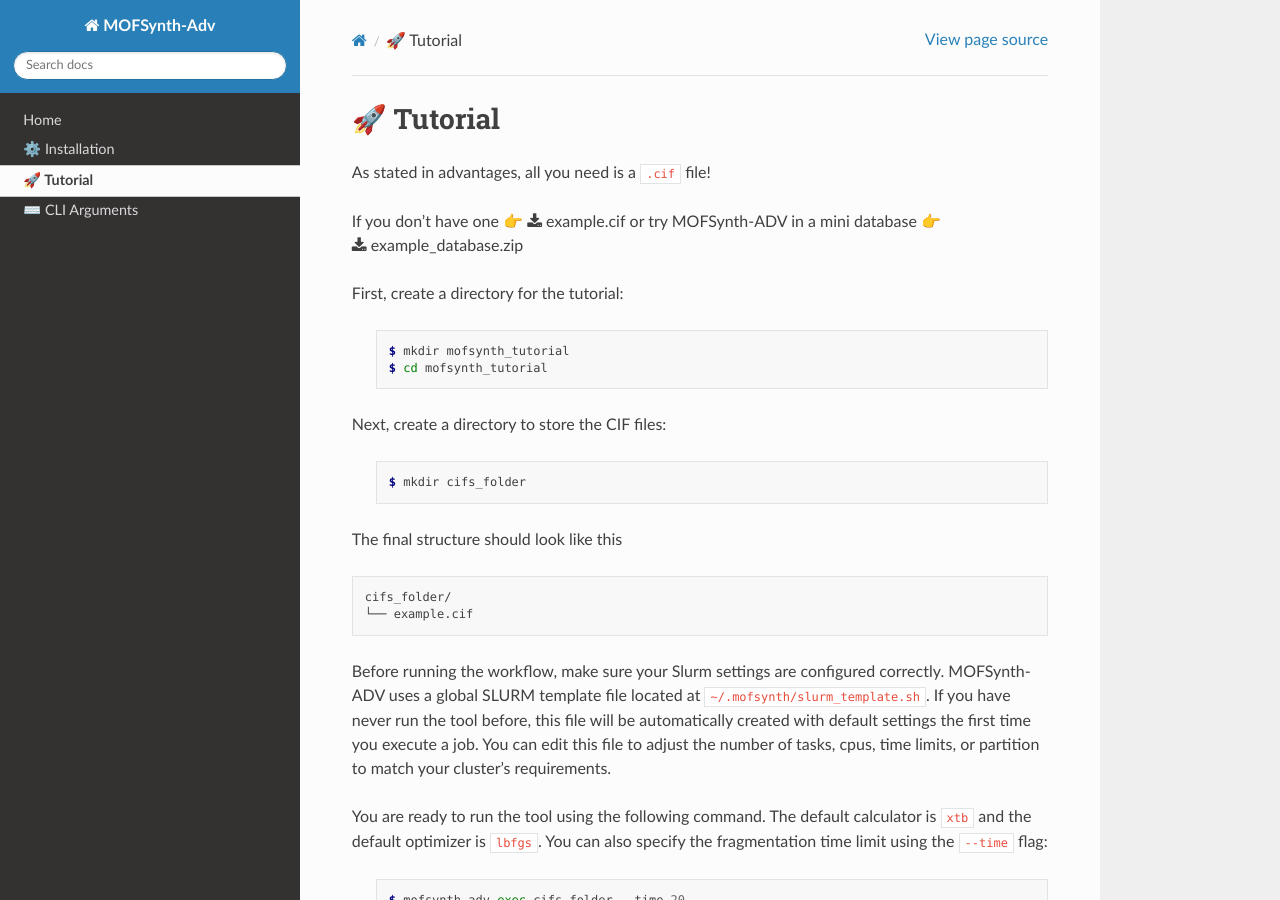
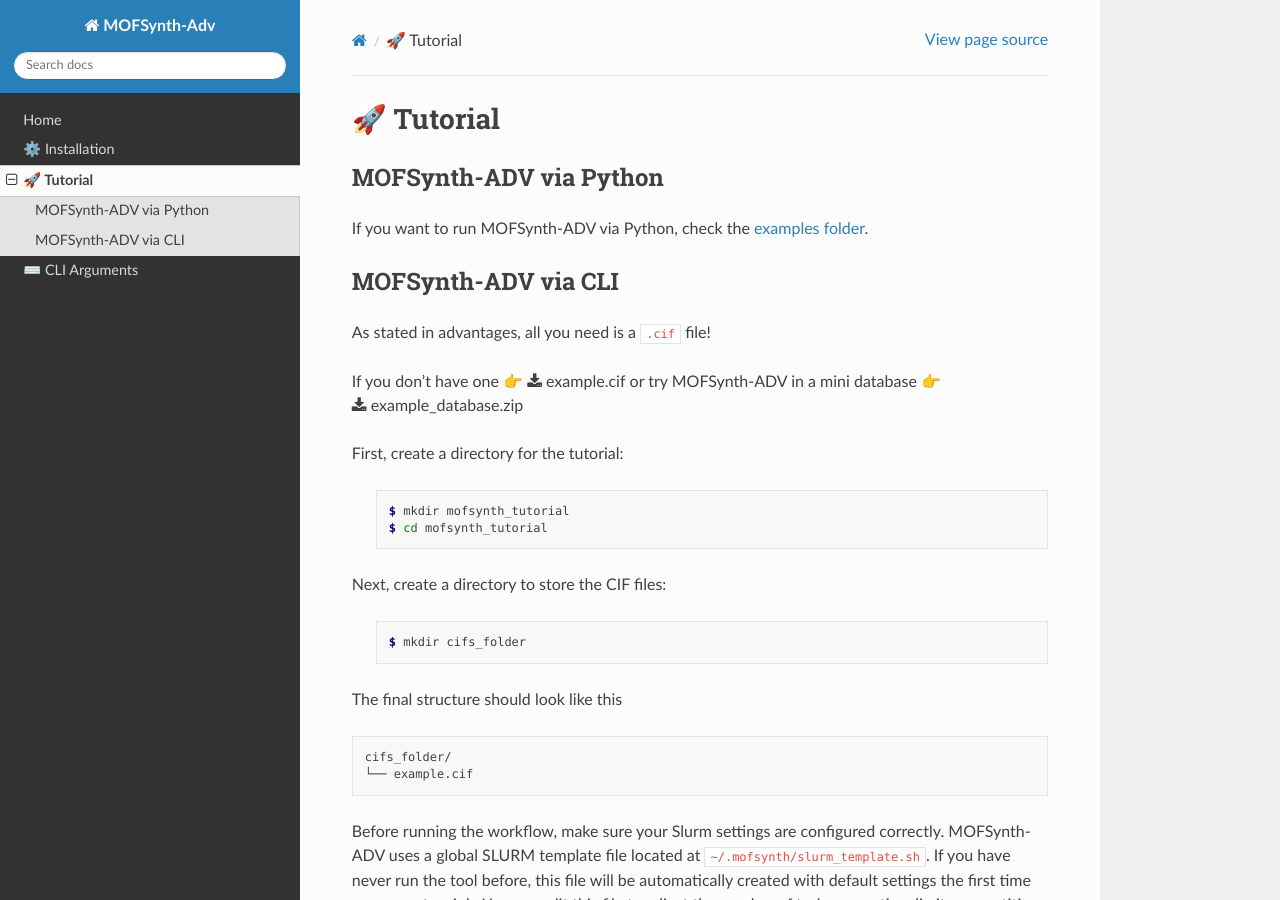
Before and after one commit to livaschar/mofsynth_adv, a Sphinx documentation site: the page built from docs/source/tutorial.rst, in a window 1280 px wide and 900 px high. Built offline with Sphinx 7.4.7 and the Read the Docs theme 3.1.0, drawn with Linux system fonts in a browser that asks for light colours; the version number is read from the project's files by our own code.

Commit message:
Update tutorial with MOFSynth-ADV details

```diff
--- a/docs/source/tutorial.rst
+++ b/docs/source/tutorial.rst
@@ -2,6 +2,14 @@
 
 |:rocket:| Tutorial
 ===================
+
+MOFSynth-ADV via Python
+----------
+
+If you want to run MOFSynth-ADV via Python, check the `examples folder <https://github.com/livaschar/mofsynth_adv/tree/main/examples>`_.
+
+MOFSynth-ADV via CLI
+----------
 
 As stated in :ref:`advantages`, all you need is a ``.cif`` file!
 
```
